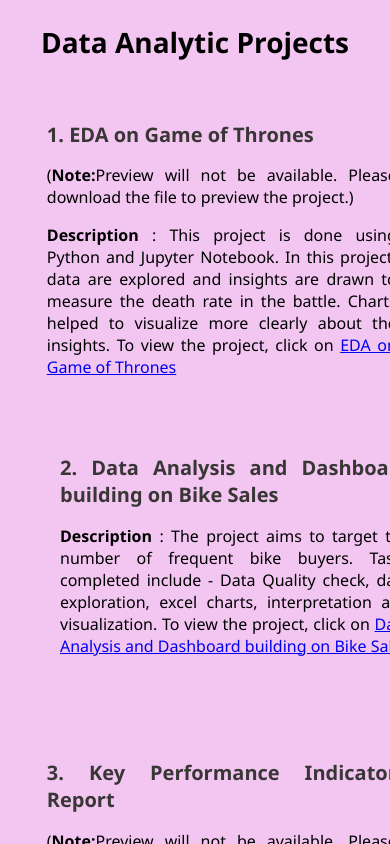
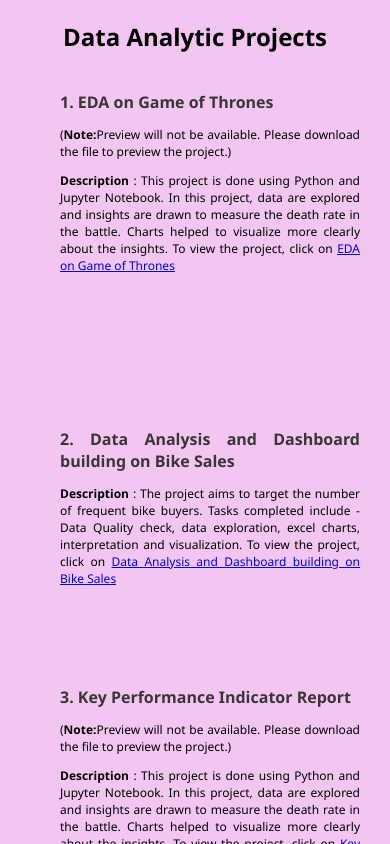
Before and after one commit to mrinalinin/myportfolio, a plain HTML site: page projects.html in a window 390 px wide. Drawn offline with Linux system fonts and the light colour scheme.

Commit message:
Add files via upload

```diff
--- a/projects.css
+++ b/projects.css
@@ -55,29 +55,41 @@ h2 {
         overflow-x: hidden;
         scroll-behavior: smooth;
     }
+    .h1 {
+        font-size: 24px;
+    }
+    h2 {
+        font-size: 16px;
+    }
     .one {
         height: 290px;
-        width: 350px;
+        width: 300px;
         margin: 0;
-        padding-top: 5%;
-        padding-left: 12%;
+        padding-top: 5px;
+        padding-left: 60px;
         text-align: justify;
+    }
+    .one p {
+        font-size: 12px;
+    }
+    .two p {
+        font-size: 12px;
     }
     .two {
         padding-left: 0;
-        padding-bottom: 10%;
+        padding-bottom: 10px;
         height: 170px;
-        width: 350px;
+        width: 300px;
         text-align: justify;
         display: block;
     }
     .button {
-        padding-bottom: 20%;
-        padding-right: 28%;
-        padding-top: 10%;
+        padding-bottom: 50%;
+        padding-right: 18%;
+        padding-top: 5%;
     }
     .btn {
-        font-size: 14px;
+        font-size: 8px;
     }
 
 }
```
Also changed, not shown: style.css (+7 -2 lines).
